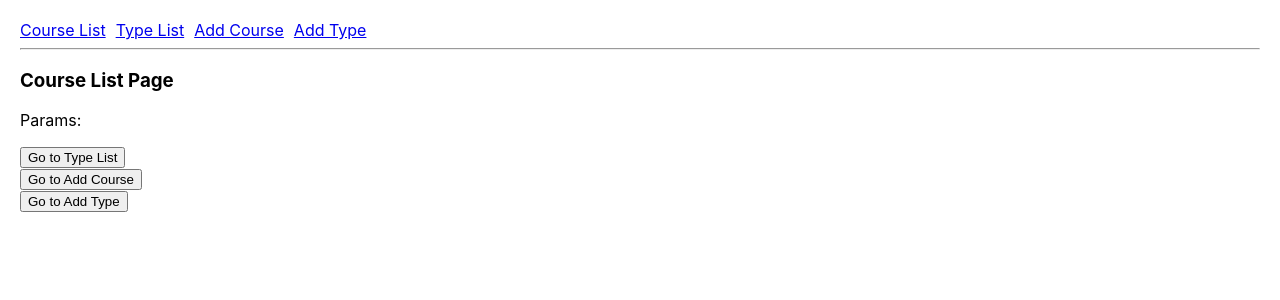
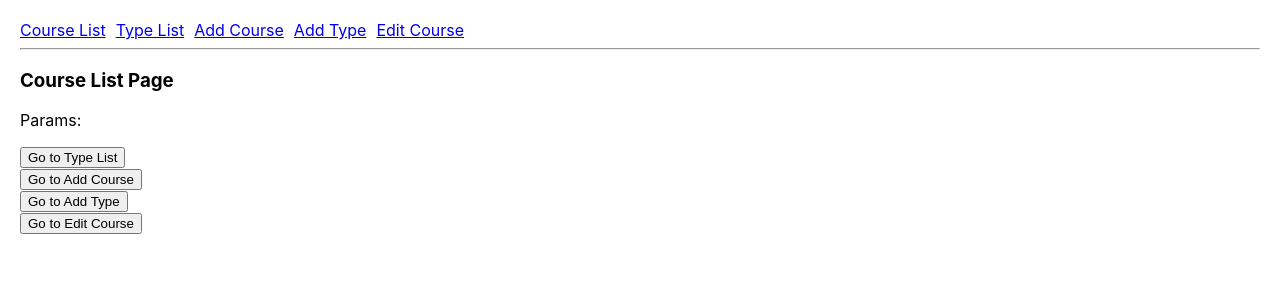
Before and after one commit to musulton/react-navigation, a React (Create React App) app: page / in a window 1280 px wide. Shown: the top 300 px of the page. Built offline with nearby package versions, Linux system fonts and the light colour scheme.

Commit message:
Add path variable and handle not match page

```diff
--- a/src/App.js
+++ b/src/App.js
@@ -7,19 +7,22 @@ import CourseList from "./pages/CourseList";
 import AddCourse from "./pages/AddCourse";
 import AddType from "./pages/AddType";
 import TypeList from "./pages/TypeList";
+import EditCourse from "./pages/EditCourse";
 
 const menu = [
   { path: ROUTES.COURSE_LIST, text: "Course List" },
   { path: ROUTES.TYPE_LIST, text: "Type List" },
   { path: ROUTES.ADD_COURSE, text: "Add Course" },
   { path: ROUTES.ADD_TYPE, text: "Add Type" },
+  { path: ROUTES.EDIT_COURSE, text: "Edit Course" },
 ]
 
 function NavBar() {
   return (
       <nav>
-        {menu.map((item) => (
+        {menu.map((item, index) => (
             <Link
+                key={index}
                 style={{ marginRight: 10 }}
                 to={item.path}
                 state={{ title: "from NavBar" }}
@@ -48,8 +51,10 @@ function App() {
         <Route path={ROUTES.COURSE_LIST} element={<Layout />}>
           <Route index={true} element={<CourseList />} />
           <Route path={ROUTES.ADD_COURSE} element={<AddCourse />} />
+          <Route path={`${ROUTES.EDIT_COURSE}/:courseId?`} element={<EditCourse />} />
           <Route path={ROUTES.TYPE_LIST} element={<TypeList />} />
           <Route path={ROUTES.ADD_TYPE} element={<AddType />} />
+            <Route path={"*"} element={<h3>Not Found</h3>} />
         </Route>
       </Routes>
   )
--- a/src/constants/index.js
+++ b/src/constants/index.js
@@ -2,5 +2,6 @@ export const ROUTES = {
     COURSE_LIST: "/",
     ADD_COURSE: "/add-course",
     ADD_TYPE: "/add-type",
-    TYPE_LIST: "/type-list"
+    TYPE_LIST: "/type-list",
+    EDIT_COURSE: "/edit-course",
 }
--- a/src/pages/CourseList.js
+++ b/src/pages/CourseList.js
@@ -16,7 +16,10 @@ const CourseList = () => {
                     })}>Go to Add Course</button><br />
                     <button onClick={() => navigate(ROUTES.ADD_TYPE, {
                             state: { title: "from Course List" }
-                    })}>Go to Add Type</button>
+                    })}>Go to Add Type</button><br />
+                    <button onClick={() => navigate(`${ROUTES.EDIT_COURSE}/1234`, {
+                        state: { title: "from Course List" }
+                    })}>Go to Edit Course</button><br />
             </>
         )
 }
--- /dev/null
+++ b/src/pages/EditCourse.js
@@ -0,0 +1,20 @@
+import {ROUTES} from "../constants";
+import {useLocation, useNavigate, useParams} from "react-router-dom";
+
+const EditCourse = () => {
+    const navigate = useNavigate();
+    const location = useLocation();
+    const params = useParams();
+    return (
+        <>
+            <h3>Edit Course Page</h3>
+            <p>Params: {location?.state?.title}</p>
+            <p>Path Variable: {params?.courseId}</p>
+            <button onClick={() => navigate(ROUTES.COURSE_LIST, {
+                state: { title: "from Edit Course Page" }
+            })}>Go to Course List</button>
+        </>
+    )
+}
+
+export default EditCourse;
```
